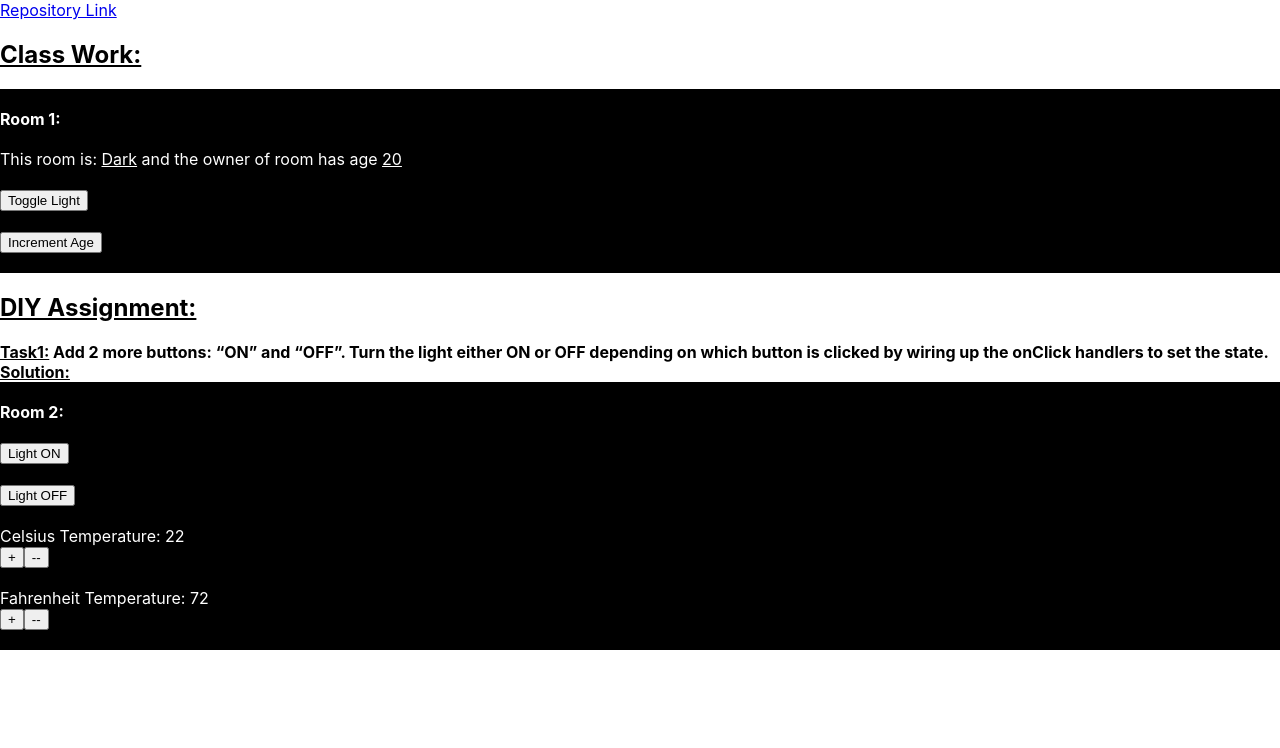
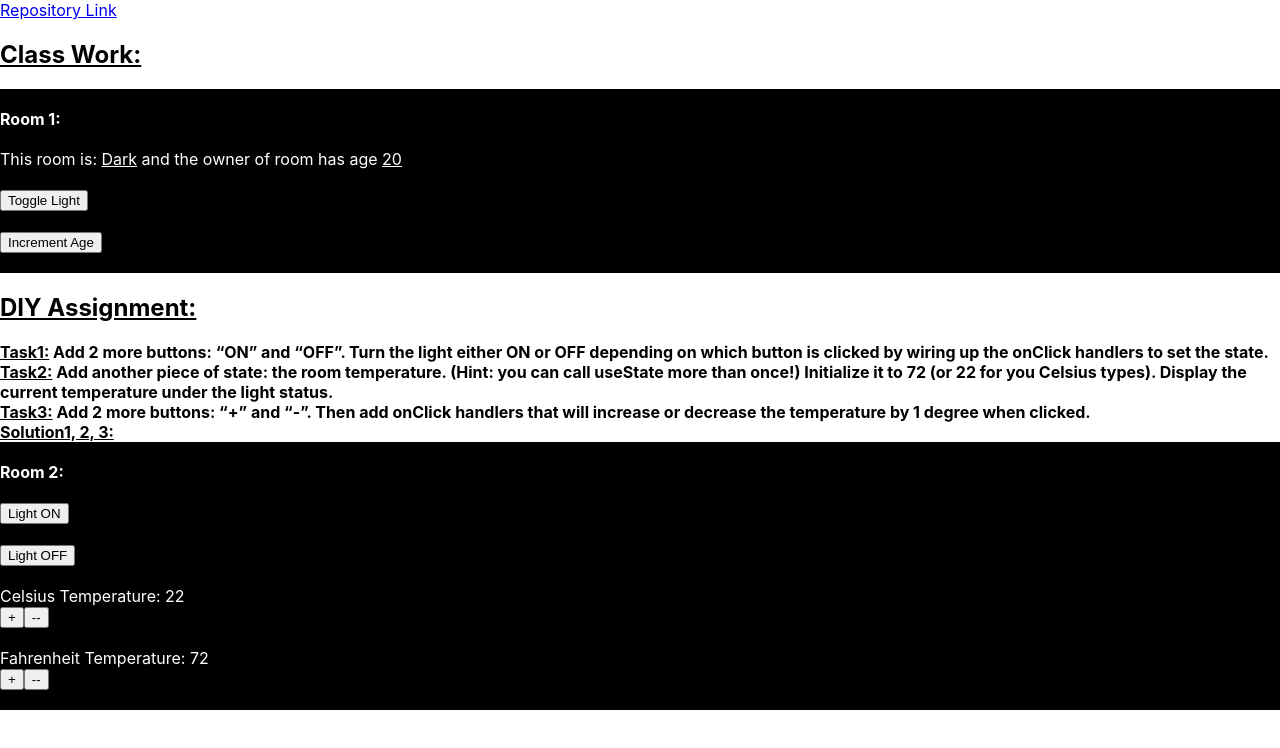
Before and after one commit to anasbaigmughal/state-demo-react, a React (Create React App) app: page / in a window 1280 px wide. Shown: the top 748 px of the page. Built offline with nearby package versions, Linux system fonts and the light colour scheme.

Commit message:
Update ReactAssignment.js

```diff
--- a/src/ReactAssignment.js
+++ b/src/ReactAssignment.js
@@ -9,7 +9,11 @@ function ReactAssignment(props){
     return <div>
       <strong><u>Task1:</u> Add 2 more buttons: “ON” and “OFF”. Turn the light either ON or OFF depending on which button is clicked by wiring up the onClick handlers to set the state.</strong>
       <br/>
-      <strong><u>Solution:</u></strong>
+      <strong><u>Task2:</u> Add another piece of state: the room temperature. (Hint: you can call useState more than once!) Initialize it to 72 (or 22 for you Celsius types). Display the current temperature under the light status.</strong>
+      <br/>
+      <strong><u>Task3:</u> Add 2 more buttons: “+” and “-”. Then add onClick handlers that will increase or decrease the temperature by 1 degree when clicked.</strong>
+      <br/>
+      <strong><u>Solution1, 2, 3:</u></strong>
       <div className= {`room ${isLit?"lit": "dark"}`}>
       <br/>
       <strong>Room 2:</strong>
```
